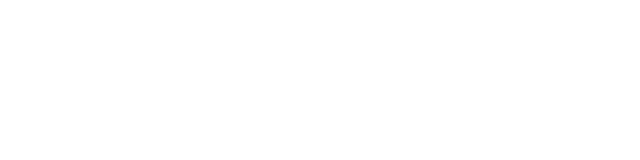
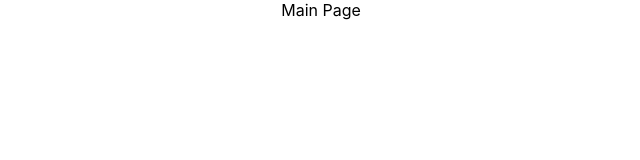
Before and after one commit to MadsJohnson/madison-johnson-capstone, a React (Create React App) app: page / in a window 1280 px wide. Before the commit this address had no page. Shown: the top 160 px of the page, without its empty margins (319-959 px from the left). Built offline with nearby package versions, Linux system fonts and the light colour scheme.

Commit message:
set up basic routes

```diff
--- a/src/App.js
+++ b/src/App.js
@@ -1,15 +1,19 @@
 import { BrowserRouter, Route, Routes } from 'react-router-dom';
 import './App.scss';
+import MainPage from './Pages/MainPage/MainPage'
+import MonthPage from './Pages/MonthPage/MonthPage'
+import WeekPage from './Pages/WeekPage/WeekPage'
+import DayPage from './Pages/DayPage/DayPage'
 
 function App() {
   return (
     <div className="App">
       <BrowserRouter>
         <Routes>
-          <Route/>
-          <Route/>
-          <Route/>
-          <Route/>
+          <Route path="/" element={<MainPage/>}/>
+          <Route path="/:month" element={<MonthPage/>}/>
+          <Route path="/:month/:week" element={<WeekPage/>}/>
+          <Route path="/:month/:week/:day" element={<DayPage/>}/>
         </Routes>
       </BrowserRouter>
     </div>
```
